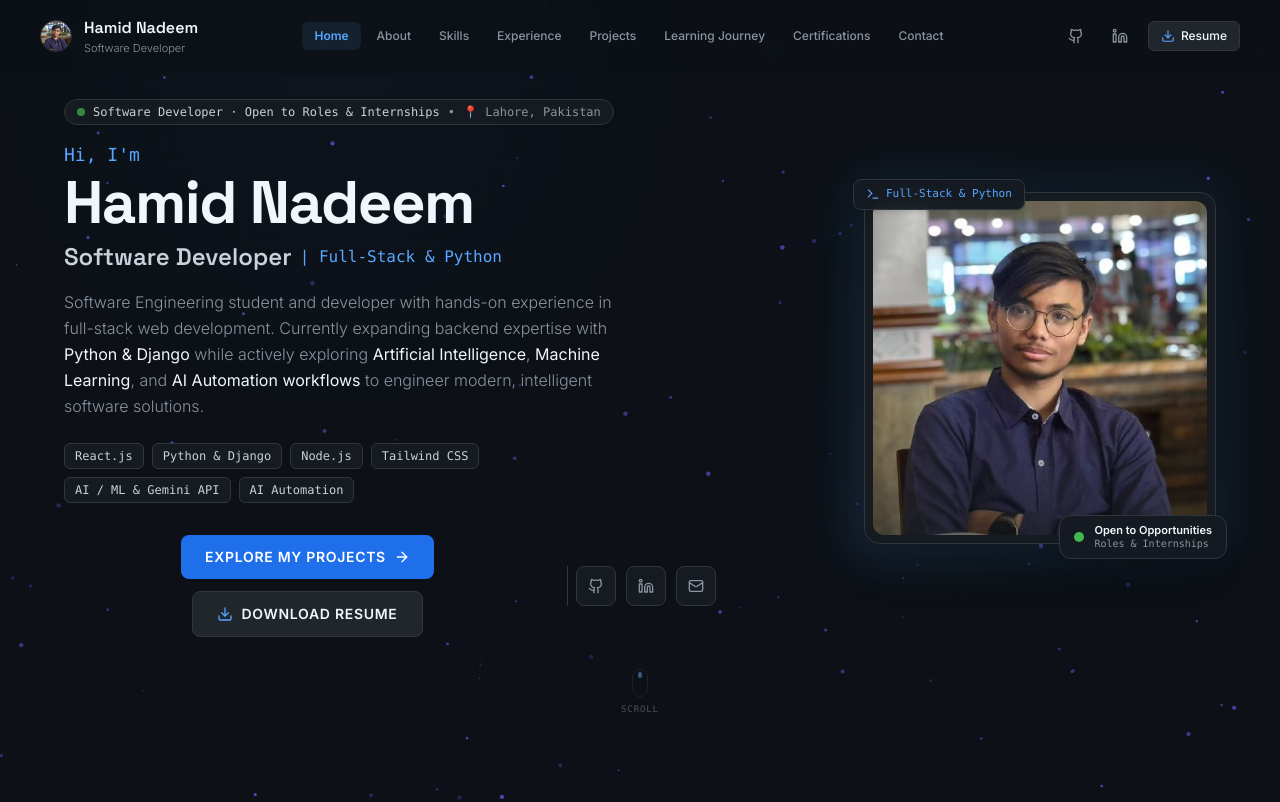
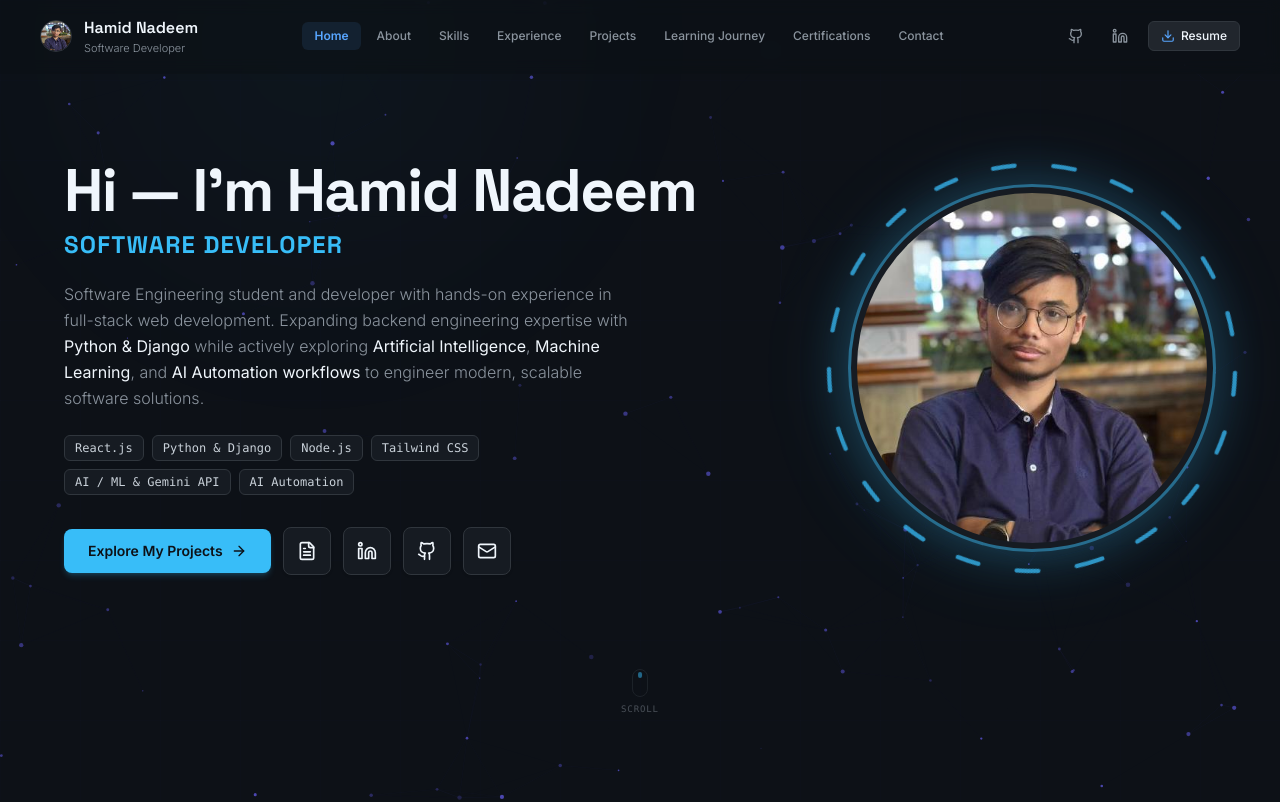
Before and after one commit to hamidnadeem043/hamidnadeem-portfolio, a React (Vite) app: page / in a window 1280 px wide. Shown: the top 802 px of the page. Built offline with nearby package versions, Linux system fonts and the light colour scheme.

Commit message:
Update hero to circular portrait with dashed tech ring and remove open to roles tag matching reference design

```diff
--- a/src/components/Hero.jsx
+++ b/src/components/Hero.jsx
@@ -1,6 +1,6 @@
 import React from 'react';
 import { motion } from 'framer-motion';
-import { Download, ArrowRight, Github, Linkedin, Mail, Code2, Terminal, Sparkles } from 'lucide-react';
+import { FileText, Github, Linkedin, Mail, ArrowRight } from 'lucide-react';
 import confetti from 'canvas-confetti';
 import { personalData } from '../data/portfolioData';
 
@@ -28,11 +28,11 @@ export default function Hero() {
       id="hero"
       className="relative min-h-[calc(100vh-4rem)] flex items-center justify-center px-5 sm:px-8 lg:px-12 pt-24 pb-16 lg:py-0 overflow-hidden"
     >
-      {/* Subtle Background Radial Glow */}
-      <div className="absolute top-1/2 left-1/2 -translate-x-1/2 -translate-y-1/2 w-[600px] h-[600px] bg-radial from-[#58a6ff]/10 via-[#38bdf8]/5 to-transparent rounded-full pointer-events-none blur-3xl animate-hero-glow" />
+      {/* Background Gradient & Radial Atmosphere */}
+      <div className="absolute top-1/2 left-1/2 -translate-x-1/2 -translate-y-1/2 w-[650px] h-[650px] bg-radial from-[#38bdf8]/12 via-[#58a6ff]/5 to-transparent rounded-full pointer-events-none blur-3xl animate-hero-glow" />
 
       <div className="max-w-6xl w-full mx-auto relative z-10">
-        <div className="grid grid-cols-1 lg:grid-cols-12 gap-10 lg:gap-12 items-center">
+        <div className="grid grid-cols-1 lg:grid-cols-12 gap-10 lg:gap-14 items-center">
 
           {/* LEFT COLUMN: 60% Width on Desktop (lg:col-span-7) */}
           <motion.div
@@ -41,39 +41,24 @@ export default function Hero() {
             transition={{ duration: 0.55, ease: 'easeOut' }}
             className="lg:col-span-7 flex flex-col items-center lg:items-start text-center lg:text-left order-2 lg:order-1"
           >
-            {/* Status / Availability Badge */}
-            <div className="inline-flex items-center gap-2 px-3 py-1 rounded-full border border-[#30363d] bg-[#161b22] text-xs font-mono text-[#c9d1d9] mb-4 shadow-sm">
-              <span className="w-2 h-2 rounded-full bg-[#3fb950] animate-pulse-dot" />
-              <span>{personalData.statusBadge}</span>
-              <span className="text-[#8b949e] hidden sm:inline">•</span>
-              <span className="text-[#8b949e] hidden sm:inline">📍 {personalData.location}</span>
-            </div>
-
-            {/* Greeting */}
-            <p className="text-base sm:text-lg font-mono font-medium text-[#58a6ff] mb-1">
-              Hi, I'm
-            </p>
-
-            {/* Large Heading */}
-            <h1 className="font-heading font-extrabold text-4xl sm:text-5xl lg:text-6xl text-[#f0f6fc] tracking-tight mb-2">
-              Hamid Nadeem
+            {/* Heading: Hi — I'm Hamid Nadeem */}
+            <h1 className="font-heading font-bold text-3xl sm:text-4xl md:text-5xl lg:text-6xl text-[#f0f6fc] tracking-tight mb-2">
+              Hi — I'm Hamid Nadeem
             </h1>
 
-            {/* Professional Headline */}
-            <h2 className="font-heading font-semibold text-xl sm:text-2xl text-[#c9d1d9] mb-4 flex flex-wrap items-center justify-center lg:justify-start gap-2">
-              <span>Software Developer</span>
-              <span className="text-[#58a6ff] font-normal text-sm sm:text-base font-mono">
-                | Full-Stack & Python
-              </span>
+            {/* Headline: Cyan Uppercase like reference */}
+            <h2 className="font-heading font-extrabold text-xl sm:text-2xl text-[#38bdf8] uppercase tracking-wider mb-5">
+              Software Developer
             </h2>
 
-            {/* Supporting Introduction */}
+            {/* Professional Supporting Paragraph */}
             <p className="text-sm sm:text-base text-[#8b949e] leading-relaxed mb-6 font-light max-w-xl">
-              Software Engineering student and developer with hands-on experience in full-stack web development. Currently expanding backend expertise with{' '}
-              <span className="text-[#f0f6fc] font-normal">Python & Django</span> while actively exploring{' '}
+              Software Engineering student and developer with hands-on experience in full-stack web development.
+              Expanding backend engineering expertise with{' '}
+              <span className="text-[#f0f6fc] font-normal">Python &amp; Django</span> while actively exploring{' '}
               <span className="text-[#f0f6fc] font-normal">Artificial Intelligence</span>,{' '}
               <span className="text-[#f0f6fc] font-normal">Machine Learning</span>, and{' '}
-              <span className="text-[#f0f6fc] font-normal">AI Automation workflows</span> to engineer modern, intelligent software solutions.
+              <span className="text-[#f0f6fc] font-normal">AI Automation workflows</span> to engineer modern, scalable software solutions.
             </p>
 
             {/* Technology Badges */}
@@ -81,119 +66,114 @@ export default function Hero() {
               {techBadges.map((badge) => (
                 <span
                   key={badge}
-                  className="px-2.5 py-1 rounded-md bg-[#161b22] border border-[#30363d] text-xs font-mono text-[#c9d1d9] hover:border-[#58a6ff]/50 hover:text-[#58a6ff] transition-colors"
+                  className="px-2.5 py-1 rounded-md bg-[#161b22] border border-[#30363d] text-xs font-mono text-[#c9d1d9] hover:border-[#38bdf8]/50 hover:text-[#38bdf8] transition-colors"
                 >
                   {badge}
                 </span>
               ))}
             </div>
 
-            {/* Action Buttons & Social Links Container */}
-            <div className="flex flex-col sm:flex-row items-center gap-4 w-full sm:w-auto">
-              {/* Primary Buttons */}
-              <div className="flex flex-wrap items-center justify-center gap-3 w-full sm:w-auto">
+            {/* Button & Social Actions Group (Matches Reference Style) */}
+            <div className="flex flex-wrap items-center justify-center lg:justify-start gap-3">
+              {/* Primary Action Button */}
               <a
                 href="#projects"
-                  className="w-full sm:w-auto inline-flex items-center justify-center gap-2 px-6 py-3 rounded-lg text-xs sm:text-sm font-semibold uppercase tracking-wider text-white bg-[#1f6feb] hover:bg-[#388bfd] shadow-sm hover:shadow-[#58a6ff]/20 transition-all duration-200"
+                className="inline-flex items-center justify-center gap-2 px-6 py-3 rounded-lg text-sm font-semibold text-[#0d1117] bg-[#38bdf8] hover:bg-[#58a6ff] shadow-md shadow-[#38bdf8]/20 hover:shadow-[#58a6ff]/30 transition-all duration-200"
               >
                 <span>Explore My Projects</span>
                 <ArrowRight className="w-4 h-4" />
               </a>
 
+              {/* Resume Download Icon Button */}
               <a
                 href={personalData.resumePrimary}
                 download="Hamid_Nadeem_Resume.pdf"
                 onClick={triggerConfetti}
-                  className="w-full sm:w-auto inline-flex items-center justify-center gap-2 px-6 py-3 rounded-lg text-xs sm:text-sm font-semibold uppercase tracking-wider text-[#f0f6fc] bg-[#21262d] border border-[#30363d] hover:bg-[#30363d] hover:border-[#58a6ff]/50 transition-all duration-200"
+                className="w-12 h-12 rounded-lg bg-[#161b22] border border-[#30363d] flex items-center justify-center text-[#f0f6fc] hover:text-[#38bdf8] hover:border-[#38bdf8] hover:bg-[#21262d] transition-all shadow-sm group"
+                title="Download Resume (PDF)"
+                aria-label="Download Resume"
               >
-                  <Download className="w-4 h-4 text-[#58a6ff]" />
-                  <span>Download Resume</span>
+                <FileText className="w-5 h-5 transition-transform group-hover:scale-110" />
               </a>
-              </div>
 
-              {/* Social Links */}
-              <div className="flex items-center gap-2.5 pt-2 sm:pt-0 sm:pl-2 sm:border-l sm:border-[#30363d]">
+              {/* LinkedIn Icon Button */}
+              <a
+                href={personalData.linkedin}
+                target="_blank"
+                rel="noopener noreferrer"
+                className="w-12 h-12 rounded-lg bg-[#161b22] border border-[#30363d] flex items-center justify-center text-[#f0f6fc] hover:text-[#38bdf8] hover:border-[#38bdf8] hover:bg-[#21262d] transition-all shadow-sm group"
+                title="LinkedIn Profile"
+                aria-label="LinkedIn Profile"
+              >
+                <Linkedin className="w-5 h-5 transition-transform group-hover:scale-110" />
+              </a>
+
+              {/* GitHub Icon Button */}
               <a
                 href={personalData.github}
                 target="_blank"
                 rel="noopener noreferrer"
-                  className="w-10 h-10 rounded-lg bg-[#161b22] border border-[#30363d] flex items-center justify-center text-[#8b949e] hover:text-[#f0f6fc] hover:border-[#58a6ff] hover:bg-[#21262d] transition-all"
+                className="w-12 h-12 rounded-lg bg-[#161b22] border border-[#30363d] flex items-center justify-center text-[#f0f6fc] hover:text-[#38bdf8] hover:border-[#38bdf8] hover:bg-[#21262d] transition-all shadow-sm group"
                 title="GitHub Profile"
                 aria-label="GitHub Profile"
               >
-                  <Github className="w-4 h-4" />
+                <Github className="w-5 h-5 transition-transform group-hover:scale-110" />
               </a>
-                <a
-                  href={personalData.linkedin}
-                  target="_blank"
-                  rel="noopener noreferrer"
-                  className="w-10 h-10 rounded-lg bg-[#161b22] border border-[#30363d] flex items-center justify-center text-[#8b949e] hover:text-[#58a6ff] hover:border-[#58a6ff] hover:bg-[#21262d] transition-all"
-                  title="LinkedIn Profile"
-                  aria-label="LinkedIn Profile"
-                >
-                  <Linkedin className="w-4 h-4" />
-                </a>
+
+              {/* Mail Icon Button */}
               <a
                 href={`mailto:${personalData.email}`}
-                  className="w-10 h-10 rounded-lg bg-[#161b22] border border-[#30363d] flex items-center justify-center text-[#8b949e] hover:text-[#38bdf8] hover:border-[#38bdf8] hover:bg-[#21262d] transition-all"
+                className="w-12 h-12 rounded-lg bg-[#161b22] border border-[#30363d] flex items-center justify-center text-[#f0f6fc] hover:text-[#38bdf8] hover:border-[#38bdf8] hover:bg-[#21262d] transition-all shadow-sm group"
                 title="Send Email"
                 aria-label="Send Email"
               >
-                  <Mail className="w-4 h-4" />
+                <Mail className="w-5 h-5 transition-transform group-hover:scale-110" />
               </a>
-              </div>
             </div>
           </motion.div>
 
           {/* RIGHT COLUMN: 40% Width on Desktop (lg:col-span-5) */}
           <motion.div
-            initial={{ opacity: 0, scale: 0.92 }}
+            initial={{ opacity: 0, scale: 0.9 }}
             animate={{ opacity: 1, scale: 1 }}
             transition={{ duration: 0.6, ease: 'easeOut', delay: 0.1 }}
             className="lg:col-span-5 flex justify-center lg:justify-end order-1 lg:order-2"
           >
-            <div className="relative group">
-              {/* Subtle blue/cyan ambient glow */}
-              <div className="absolute -inset-3 bg-gradient-to-tr from-[#58a6ff]/25 via-[#38bdf8]/15 to-[#58a6ff]/10 rounded-2xl blur-xl opacity-70 group-hover:opacity-100 transition-opacity duration-500 pointer-events-none" />
+            <div className="relative flex items-center justify-center">
 
-              {/* Portrait Frame Container */}
-              <div className="relative w-56 h-56 sm:w-68 sm:h-68 md:w-76 md:h-76 lg:w-80 lg:h-80 xl:w-88 xl:h-88 rounded-2xl p-2 bg-[#161b22] border border-[#30363d] shadow-2xl">
-                {/* Photo Element */}
-                <div className="w-full h-full rounded-xl overflow-hidden bg-[#0d1117] relative">
+              {/* Outer Dashed Decorative Ring (Rotating Tech Accent) */}
+              <svg
+                className="absolute -inset-6 sm:-inset-8 w-[calc(100%+3rem)] sm:w-[calc(100%+4rem)] h-[calc(100%+3rem)] sm:h-[calc(100%+4rem)] pointer-events-none animate-spin-slow"
+                viewBox="0 0 200 200"
+              >
+                <circle
+                  cx="100"
+                  cy="100"
+                  r="94"
+                  fill="none"
+                  stroke="#38bdf8"
+                  strokeWidth="2"
+                  strokeDasharray="10 18"
+                  strokeLinecap="round"
+                  className="opacity-75"
+                />
+              </svg>
+
+              {/* Ambient Circular Glow */}
+              <div className="absolute inset-0 rounded-full bg-gradient-to-tr from-[#38bdf8]/20 to-[#58a6ff]/10 blur-2xl pointer-events-none" />
+
+              {/* Circular Portrait Frame */}
+              <div className="relative w-56 h-56 sm:w-68 sm:h-68 md:w-80 md:h-80 lg:w-84 lg:h-84 xl:w-92 xl:h-92 rounded-full p-1.5 bg-[#161b22] border-2 sm:border-[3px] border-[#38bdf8]/50 shadow-[0_0_50px_rgba(56,189,248,0.22)] overflow-hidden group">
                 <img
                   src={personalData.photo}
                   alt={personalData.name}
-                    className="w-full h-full object-cover object-top transition-transform duration-500 group-hover:scale-[1.02]"
+                  className="w-full h-full object-cover object-top rounded-full transition-transform duration-500 group-hover:scale-105"
                   onError={(e) => {
                     e.currentTarget.src = personalData.fallbackPhoto;
                   }}
                 />
-                  {/* Subtle bottom vignette gradient */}
-                  <div className="absolute inset-0 bg-gradient-to-t from-[#0d1117]/50 via-transparent to-transparent pointer-events-none" />
               </div>
 
-                {/* Floating "Open to Opportunities" Badge */}
-                <div className="absolute -bottom-3 -right-2 sm:-bottom-4 sm:-right-3 px-3 py-1.5 sm:px-3.5 sm:py-2 rounded-xl bg-[#161b22]/95 backdrop-blur-md border border-[#30363d] shadow-xl flex items-center gap-2.5 z-20">
-                  <span className="relative flex h-2.5 w-2.5">
-                    <span className="animate-ping absolute inline-flex h-full w-full rounded-full bg-[#3fb950] opacity-75" />
-                    <span className="relative inline-flex rounded-full h-2.5 w-2.5 bg-[#3fb950]" />
-                  </span>
-                  <div className="text-left">
-                    <p className="text-[11px] font-semibold text-[#f0f6fc] leading-tight">
-                      Open to Opportunities
-                    </p>
-                    <p className="text-[10px] text-[#8b949e] font-mono leading-tight">
-                      Roles & Internships
-                    </p>
-                  </div>
-                </div>
-
-                {/* Minimal Decorative Element: Top-Left Focus Pill */}
-                <div className="absolute -top-3 -left-2 sm:-top-3.5 sm:-left-3 px-2.5 py-1 sm:px-3 sm:py-1.5 rounded-lg bg-[#161b22]/95 backdrop-blur-md border border-[#30363d] shadow-md flex items-center gap-1.5 text-[10px] sm:text-[11px] font-mono text-[#58a6ff] z-20">
-                  <Terminal className="w-3.5 h-3.5 text-[#58a6ff]" />
-                  <span>Full-Stack & Python</span>
-                </div>
-              </div>
             </div>
           </motion.div>
 
@@ -203,7 +183,7 @@ export default function Hero() {
       {/* Subtle Scroll Indicator */}
       <div className="absolute bottom-5 left-1/2 -translate-x-1/2 hidden lg:flex flex-col items-center gap-1.5 pointer-events-none opacity-50">
         <div className="w-4 h-7 border border-[#30363d] rounded-full flex justify-center p-0.5">
-          <div className="w-1 h-1.5 bg-[#58a6ff] rounded-full animate-scroll-wheel" />
+          <div className="w-1 h-1.5 bg-[#38bdf8] rounded-full animate-scroll-wheel" />
         </div>
         <span className="text-[9px] uppercase font-mono tracking-widest text-[#8b949e]">Scroll</span>
       </div>
--- a/src/index.css
+++ b/src/index.css
@@ -121,3 +121,16 @@
 .animate-scroll-wheel {
   animation: scrollWheel 2s ease-in-out infinite;
 }
+
+@keyframes spinSlow {
+  from {
+    transform: rotate(0deg);
+  }
+  to {
+    transform: rotate(360deg);
+  }
+}
+
+.animate-spin-slow {
+  animation: spinSlow 35s linear infinite;
+}
```
Lines whose indentation alone changed are shown as unchanged.
